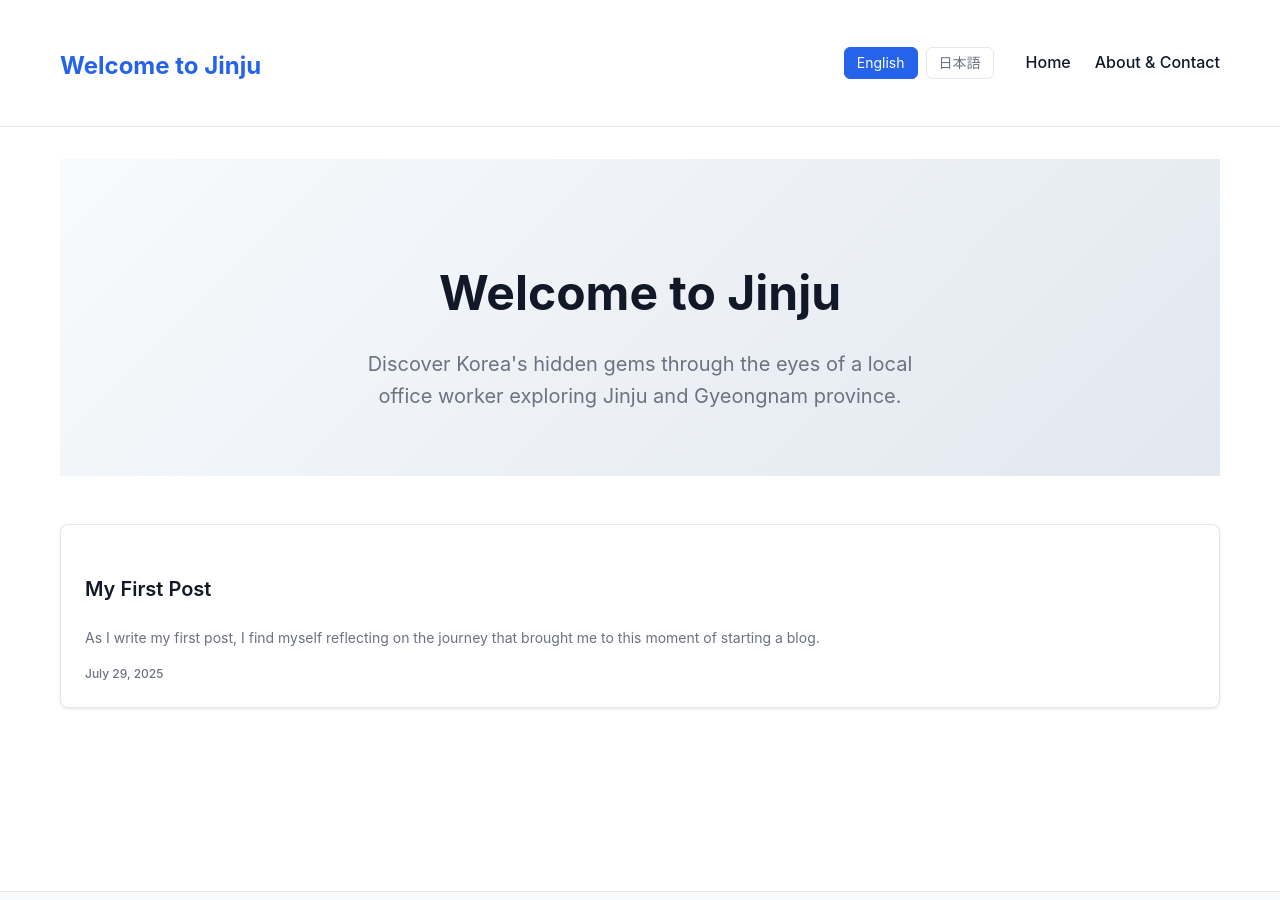
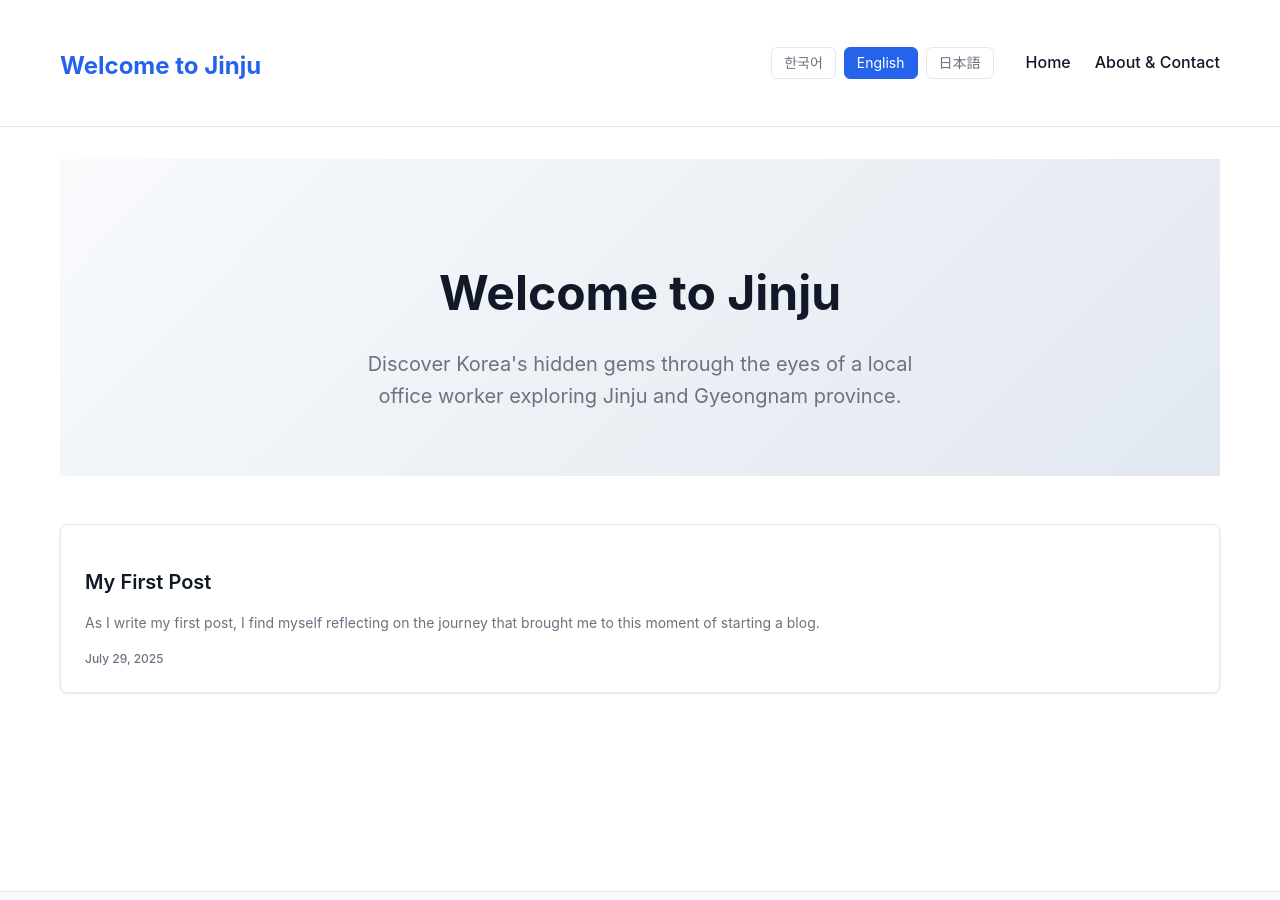
Before and after one commit to jih4855/WTJ, a Jekyll site: the page built from en/index.html, in a window 1280 px wide and 900 px high. Built offline with Jekyll 4.4.1, drawn with Linux system fonts in a browser that asks for light colours.

Commit message:
일부수정

```diff
--- a/_config.yml
+++ b/_config.yml
@@ -7,8 +7,8 @@ description: >-
 baseurl: ""
 url: "https://jih4855.github.io/WTJ"
 
-# 다국어 설정
-languages: ["en", "ja"]
+# 다국어 설정 (로컬에서는 한국어 포함)
+languages: ["ko", "en", "ja"]
 default_lang: "en"
 
 # 빌드 설정
@@ -26,8 +26,6 @@ exclude:
   - vendor/gems/
   - vendor/ruby/
   - private/
-  - _posts/ko/
-  - ko/
 
 # 플러그인
 plugins:
--- a/_includes/header.html
+++ b/_includes/header.html
@@ -2,7 +2,9 @@
   <div class="container">
     <div class="header-content">
       <h1 class="logo">
-        {% if page.lang == 'ja' %}
+        {% if page.lang == 'ko' %}
+          <a href="/ko/">{{ site.title }}</a>
+        {% elsif page.lang == 'ja' %}
           <a href="/ja/">{{ site.title }}</a>
         {% else %}
           <a href="/en/">{{ site.title }}</a>
@@ -11,25 +13,27 @@
 
       <nav class="nav">
         <div class="language-selector">
-          {% if page.layout == 'post' %}
-            {% comment %} 포스트에서는 각 언어의 홈으로 이동 {% endcomment %}
-            {% assign current_page = '/' %}
+          {% if page.lang == 'ko' %}
+            <a href="/ko/" class="lang-btn active">한국어</a>
+            <a href="/en/" class="lang-btn">English</a>
+            <a href="/ja/" class="lang-btn">日本語</a>
+          {% elsif page.lang == 'ja' %}
+            <a href="/ko/" class="lang-btn">한국어</a>
+            <a href="/en/" class="lang-btn">English</a>
+            <a href="/ja/" class="lang-btn active">日本語</a>
           {% else %}
-            {% assign current_page = page.url | remove: '/en/' | remove: '/ja/' %}
-            {% if current_page == '' %}{% assign current_page = '/' %}{% endif %}
-          {% endif %}
-          {% if page.lang == 'ja' %}
-            <a href="/en{{ current_page }}" class="lang-btn">English</a>
-            <a href="/ja{{ current_page }}" class="lang-btn active">日本語</a>
-          {% else %}
-            <a href="/en{{ current_page }}" class="lang-btn active">English</a>
-            <a href="/ja{{ current_page }}" class="lang-btn">日本語</a>
+            <a href="/ko/" class="lang-btn">한국어</a>
+            <a href="/en/" class="lang-btn active">English</a>
+            <a href="/ja/" class="lang-btn">日本語</a>
           {% endif %}
         </div>
 
         <!-- Navigation menu -->
         <div class="nav-menu">
-          {% if page.lang == 'ja' %}
+          {% if page.lang == 'ko' %}
+            <a href="/ko/" class="nav-link">홈</a>
+            <a href="/ko/about/" class="nav-link">소개 & 연락처</a>
+          {% elsif page.lang == 'ja' %}
             <a href="/ja/" class="nav-link">ホーム</a>
             <a href="/ja/about/" class="nav-link">紹介・お問い合わせ</a>
           {% else %}
@@ -51,7 +55,10 @@
   <!-- Mobile menu -->
   <div class="mobile-menu">
     <div class="mobile-menu-content">
-      {% if page.lang == 'ja' %}
+      {% if page.lang == 'ko' %}
+        <a href="/ko/" class="mobile-nav-link">홈</a>
+        <a href="/ko/about/" class="mobile-nav-link">소개 & 연락처</a>
+      {% elsif page.lang == 'ja' %}
         <a href="/ja/" class="mobile-nav-link">ホーム</a>
         <a href="/ja/about/" class="mobile-nav-link">紹介・お問い合わせ</a>
       {% else %}
@@ -60,12 +67,18 @@
       {% endif %}
 
       <div class="mobile-language-selector">
-        {% if page.lang == 'ja' %}
-          <a href="/en{{ current_page }}" class="mobile-lang-btn">English</a>
-          <a href="/ja{{ current_page }}" class="mobile-lang-btn active">日本語</a>
+        {% if page.lang == 'ko' %}
+          <a href="/ko/" class="mobile-lang-btn active">한국어</a>
+          <a href="/en/" class="mobile-lang-btn">English</a>
+          <a href="/ja/" class="mobile-lang-btn">日本語</a>
+        {% elsif page.lang == 'ja' %}
+          <a href="/ko/" class="mobile-lang-btn">한국어</a>
+          <a href="/en/" class="mobile-lang-btn">English</a>
+          <a href="/ja/" class="mobile-lang-btn active">日本語</a>
         {% else %}
-          <a href="/en{{ current_page }}" class="mobile-lang-btn active">English</a>
-          <a href="/ja{{ current_page }}" class="mobile-lang-btn">日本語</a>
+          <a href="/ko/" class="mobile-lang-btn">한국어</a>
+          <a href="/en/" class="mobile-lang-btn active">English</a>
+          <a href="/ja/" class="mobile-lang-btn">日본語</a>
         {% endif %}
       </div>
     </div>
--- a/assets/css/main.scss
+++ b/assets/css/main.scss
@@ -142,6 +142,10 @@ body {
 
   .mobile-menu {
     display: none;
+
+    &.active {
+      display: block;
+    }
   }
 
   @media (max-width: $tablet) {
@@ -277,6 +281,20 @@ body {
   &:hover {
     transform: translateY(-2px);
     box-shadow: 0 4px 12px $shadow-color;
+
+    .post-title {
+      color: $primary-color;
+    }
+  }
+
+  .post-card-link {
+    display: block;
+    text-decoration: none;
+    color: inherit;
+
+    &:hover {
+      text-decoration: none;
+    }
   }
 
   .post-content {
@@ -287,11 +305,7 @@ body {
       font-weight: 600;
       color: $text-color;
       margin-bottom: 0.5rem;
-      text-decoration: none;
 
-      &:hover {
-        color: $primary-color;
-      }
     }
 
     .post-excerpt {
--- a/en/index.html
+++ b/en/index.html
@@ -14,13 +14,15 @@ description: Discover Korea's hidden gems through the eyes of a local
   {% for post in site.posts %}
     {% if post.categories contains 'en' %}
       <article class="post-card">
-        <div class="post-content">
-          <h2><a href="{{ post.url | relative_url }}" class="post-title">{{ post.title | escape }}</a></h2>
-          <p class="post-excerpt">{{ post.excerpt | strip_html | truncatewords: 30 }}</p>
-          <div class="post-meta">
-            <span class="post-date">{{ post.date | date: "%B %d, %Y" }}</span>
+        <a href="{{ post.url | relative_url }}" class="post-card-link">
+          <div class="post-content">
+            <h2 class="post-title">{{ post.title | escape }}</h2>
+            <p class="post-excerpt">{{ post.excerpt | strip_html | truncatewords: 30 }}</p>
+            <div class="post-meta">
+              <span class="post-date">{{ post.date | date: "%B %d, %Y" }}</span>
+            </div>
           </div>
-        </div>
+        </a>
       </article>
     {% endif %}
   {% endfor %}
--- a/index.html
+++ b/index.html
@@ -13,6 +13,7 @@ layout: default
   <h1>Welcome to Jinju</h1>
   <p>Please select your language:</p>
   <div style="margin-top: 2rem;">
+    <a href="/ko/" style="margin-right: 1rem; padding: 0.75rem 1.5rem; background: #2563eb; color: white; text-decoration: none; border-radius: 0.375rem;">한국어</a>
     <a href="/en/" style="margin-right: 1rem; padding: 0.75rem 1.5rem; background: #2563eb; color: white; text-decoration: none; border-radius: 0.375rem;">English</a>
     <a href="/ja/" style="padding: 0.75rem 1.5rem; background: #2563eb; color: white; text-decoration: none; border-radius: 0.375rem;">日本語</a>
   </div>
```
Also changed, not shown: other parts of index.html (+1 -1 lines), ja/index.html (+8 -6 lines).
